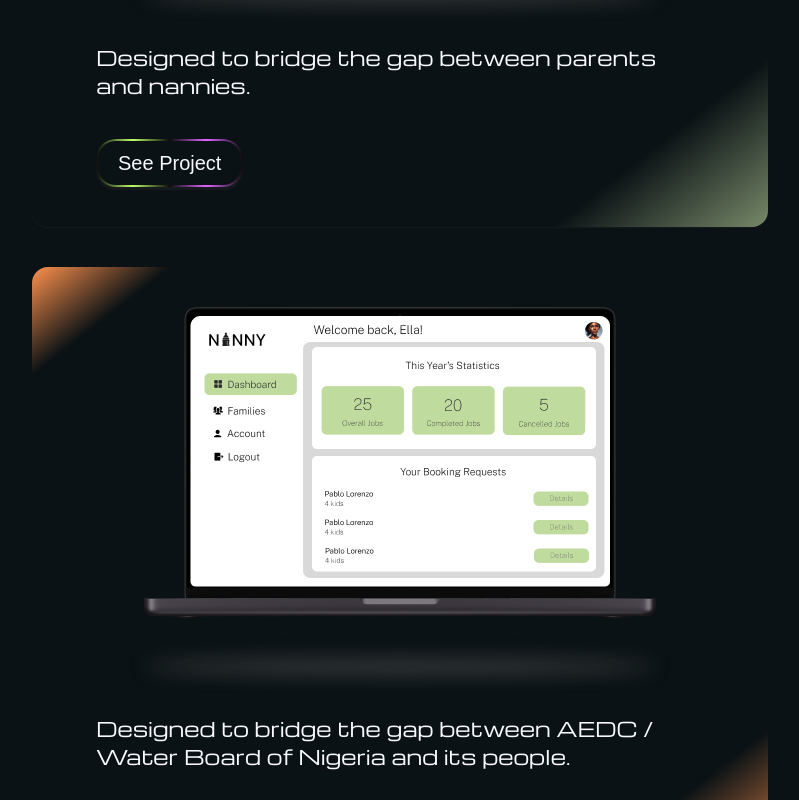
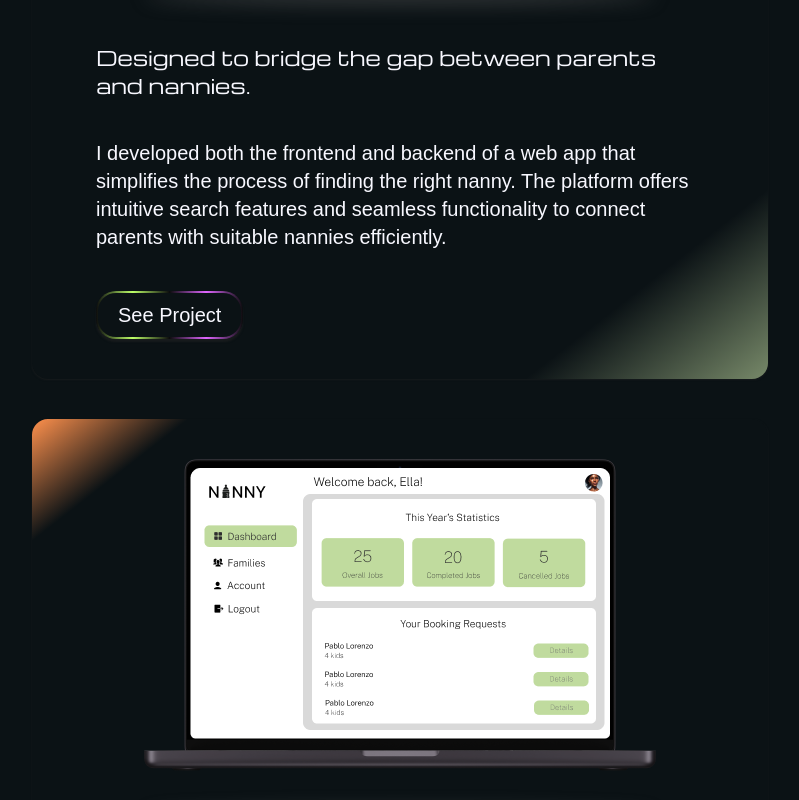
Before and after one commit to Safiyah07/safiyah.dev, a React (Vite) app: page / in a window 1280 px wide. Shown: the part 1420-2220 px from the top of the page, without its empty margins (208-1007 px from the left). Built offline with nearby package versions, Linux system fonts and the light colour scheme; a web font is replaced by a local one.

Commit message:
mock api

```diff
--- a/src/components/Projects.jsx
+++ b/src/components/Projects.jsx
@@ -47,7 +47,7 @@ function Projects() {
 							</div>
 
 							<h1 className="sm:text-lg">{project.previewHeader}</h1>
-							{/* <p>{project.previewP}</p> */}
+							<p>{project.previewP}</p>
 
 							<Button>
 								<Link to={`project/${project.name}`}>See Project</Link>
```
